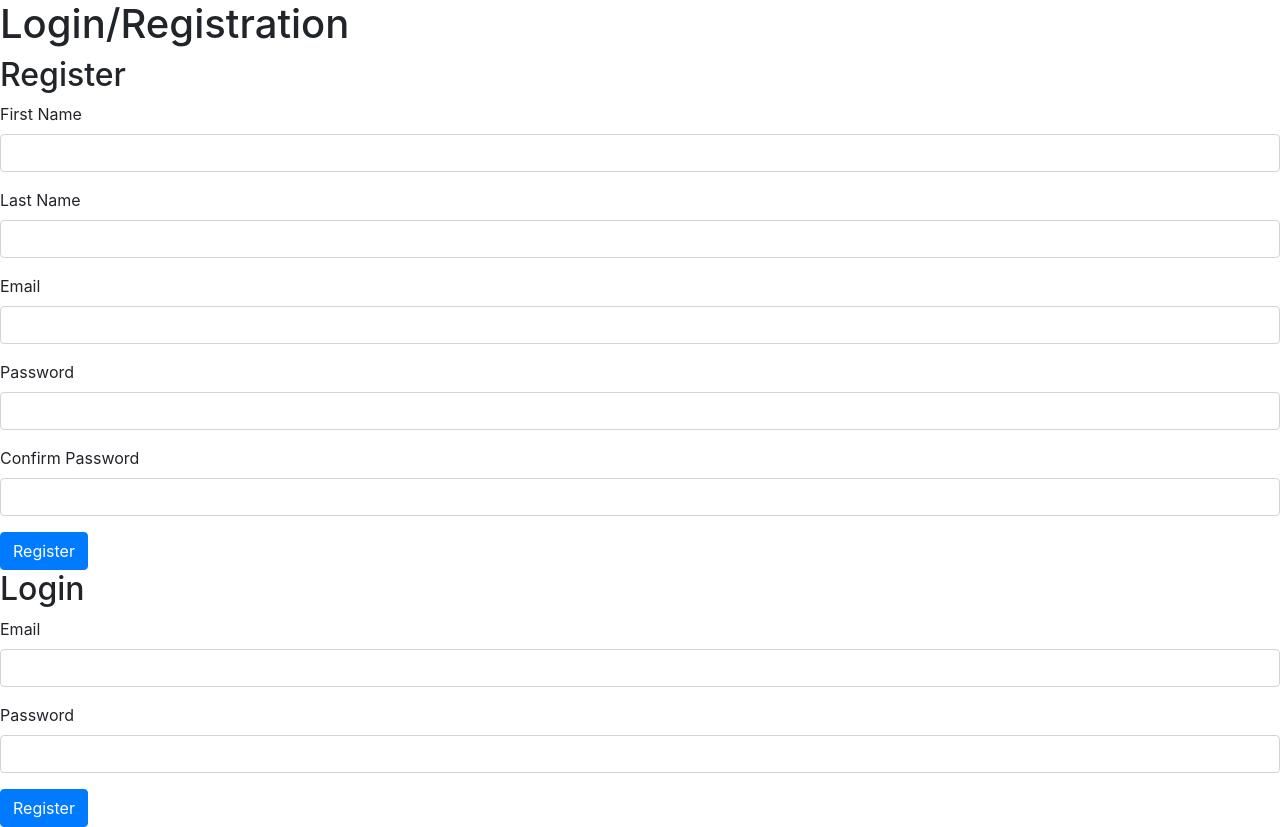
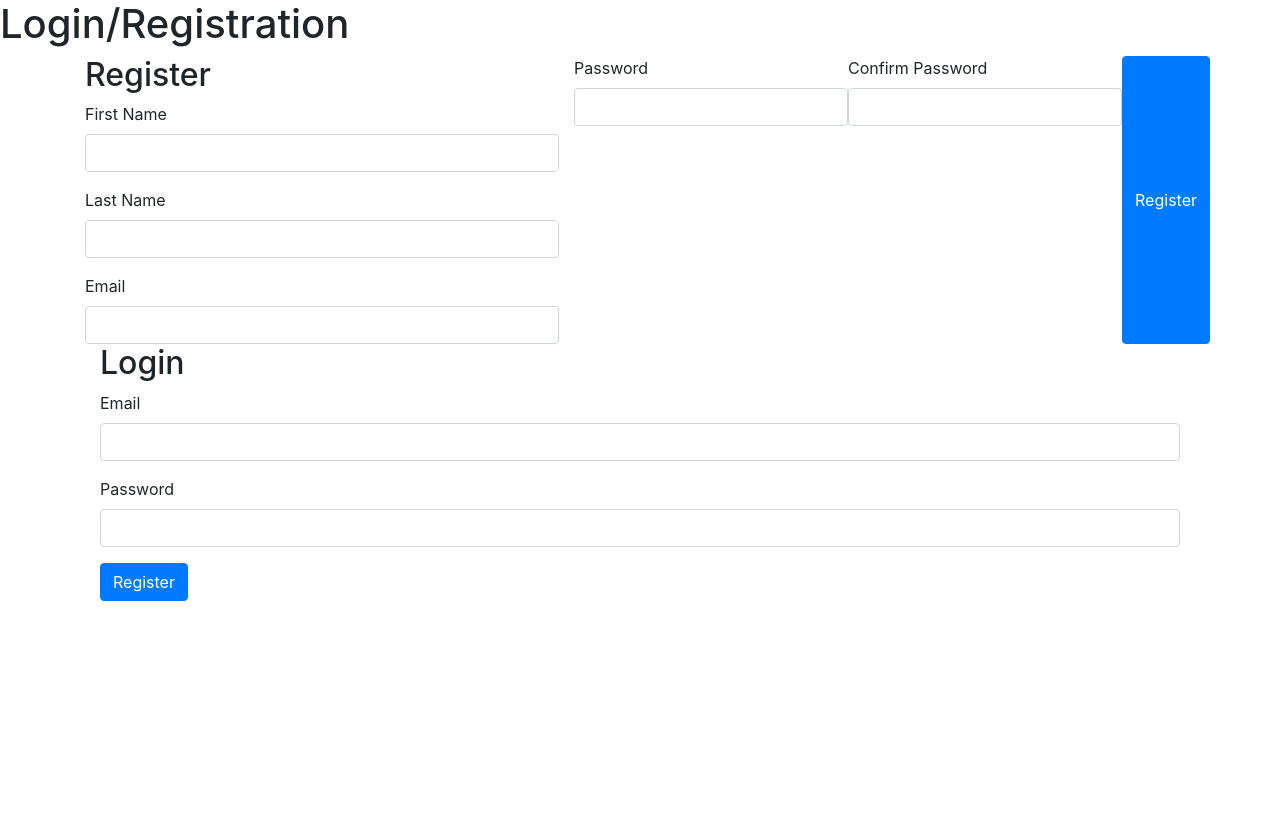
Before and after one commit to ComputerBlue67/Solo-Project, a Django app: page / in a window 1280 px wide. After the commit the page ends 601 px from the top, so only its background shows below. Run offline with Django 3.2, Linux system fonts and the light colour scheme; some libraries are stand-ins or nearby versions.

Commit message:
pictures and update

```diff
--- a/solo_app/models.py
+++ b/solo_app/models.py
@@ -8,7 +8,7 @@
     address = models.CharField(max_length=255)
     city = models.CharField(max_length=255)
     state = models.CharField(max_length=255)
+    email_address = models.EmailField(unique=True)
+    password = models.CharField(max_length=255)
     created_at = models.DateTimeField(auto_now_add=True)
     updated_at = models.DateTimeField(auto_now=True)
-    email_address = models.EmailField(unique=True)
-    password = models.CharField(max_length=255)
--- a/solo_app/templates/dashboard.html
+++ b/solo_app/templates/dashboard.html
@@ -10,6 +10,6 @@
     <!-- <link rel="stylesheet" href="{% static 'logreg/style.css' %}"> -->
 </head>
 <body>
-
+    <h1></h1>
 </body>
 </html>
--- a/solo_app/templates/index.html
+++ b/solo_app/templates/index.html
@@ -18,7 +18,9 @@
         {% endfor %}
     </ul>
     {% endif %}
-    <div id="log-reg">
+    <div class="container">
+        <div class="row">
+            <div class="col">
         <section>
             <h2>Register</h2>
             <form action="/register" method="post">
@@ -31,7 +33,6 @@
                     <label for="last_name">Last Name</label>
                     <input type="text" name="last_name" id="last_name" class="form-control">
                 </div>
-                <div class="form-group">
                     <label for="email">Email</label>
                     <input type="email" name="email" id="email" class="form-control">
                 </div>
@@ -46,6 +47,8 @@
                 <button class="btn btn-primary">Register</button>
             </form>
         </section>
+        </div>
+        <div class="col">
         <section>
             <h2>Login</h2>
             <form action="/login" method="post">
@@ -63,5 +66,7 @@
             </form>
         </section>
     </div>
+    </div>
+    </div>
 </body>
 </html>
```
Also changed, not shown: pexels-cottonbro-5530257.jpg (added), pexels-skitterphoto-1105325.jpg (added), pexels-valeria-boltneva-1639557.jpg (added).
